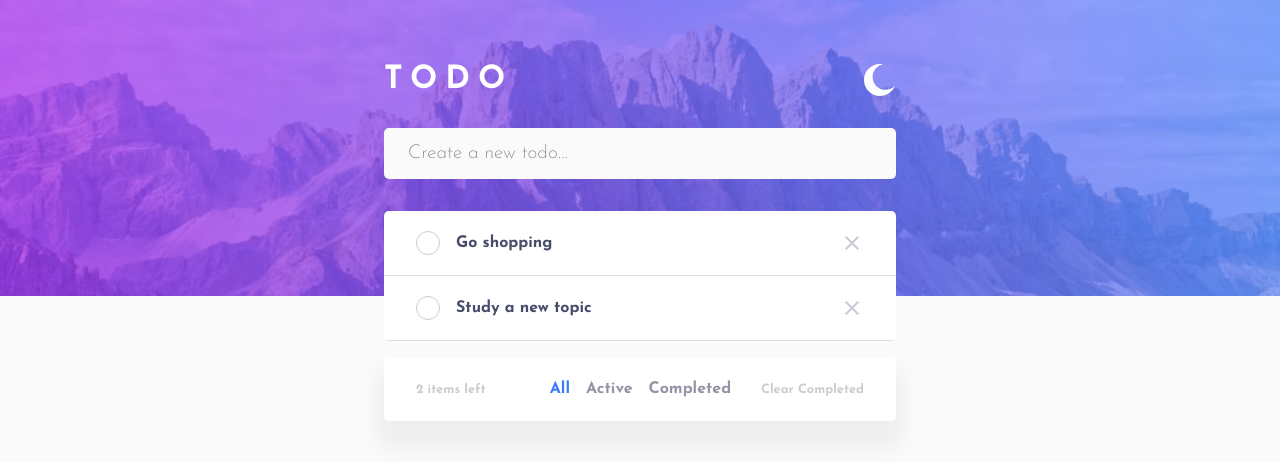
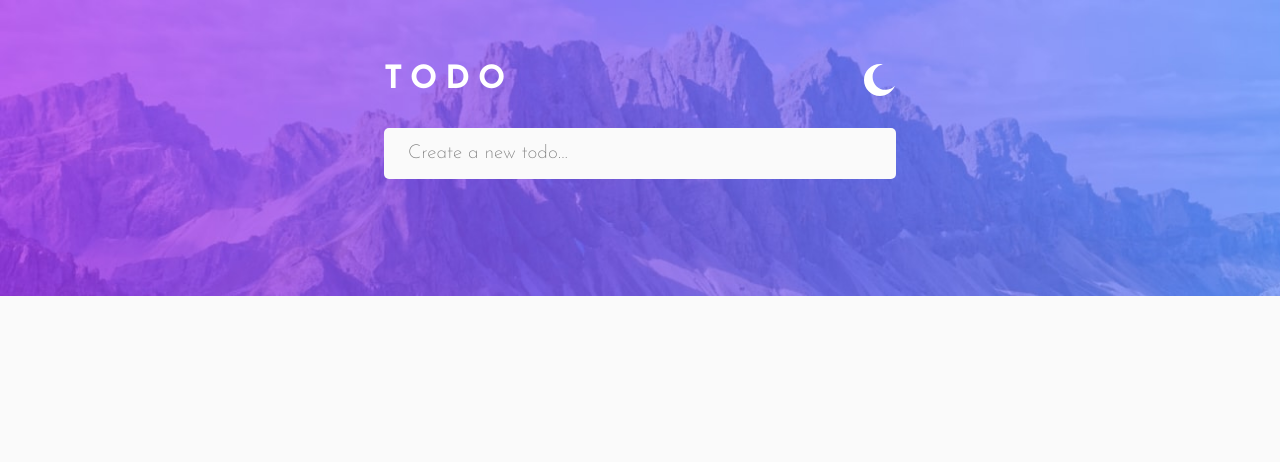
Before and after one commit to kofinartey/todo-app, a React (Create React App) app: page / in a window 1280 px wide. Shown: the top 462 px of the page. Built offline with nearby package versions, Linux system fonts and the light colour scheme.

Commit message:
added local storage

```diff
--- a/src/contexts/TodosContext.js
+++ b/src/contexts/TodosContext.js
@@ -24,69 +24,16 @@ const todoReducer = (state, action) => {
   }
 };
 
-const initialTodos = [
-  { id: 1, task: "Go shopping", completed: false, active: false },
-  { id: 2, task: "Study a new topic", completed: false, active: false },
-];
-
 export function TodoProvider(props) {
+  //fetch todos from local storage if there be any
+  const initialTodos = JSON.parse(localStorage.getItem("todos") || "[]");
   const [todos, dispatch] = useReducer(todoReducer, initialTodos);
 
-  // //fetch todos from local storage
-  // useEffect(() => {
-  //   const data = localStorage.getItem("todos");
-  //   if (data) {
-  //     setTodos(JSON.parse(data));
-  //   }
-  // }, []);
-  // //save todos in local storage
-  // useEffect(() => {
-  //   localStorage.setItem("todos", JSON.stringify(todos));
-  // }, [todos]);
+  //save todos in local storage
+  useEffect(() => {
+    localStorage.setItem("todos", JSON.stringify(todos));
+  }, [todos]);
 
-  // const addTodo = (newTodo) => {
-  //   setTodos((todos) => [
-  //     ...todos,
-  //     { id: uuidv4(), task: newTodo, completed: false, active: false },
-  //   ]);
-  // };
-
-  // const toggleCompletion = (id) => {
-  //   const newTodos = todos.map((todo) =>
-  //     todo.id === id ? { ...todo, completed: !todo.completed } : todo
-  //   );
-  //   setTodos(newTodos);
-  // };
-
-  // const toggleCompletion = (id) => {
-  //   const newTodos = todos.map((todo) => {
-  //     if (todo.id === id) {
-  //       return { ...todo, completed: !todo.completed };
-  //     }
-  //     return todo;
-  //   });
-  //   setTodos(newTodos);
-  // };
-
-  // const removeTodo = (id) => {
-  //   const updatedTodos = todos.filter((todo) => todo.id !== id);
-  //   setTodos(updatedTodos);
-  // };
-
-  // const clearCompleted = () => {
-  //   console.log("clear attempted");
-  //   const updatedTodos = todos.filter((todo) => !todo.completed);
-  //   setTodos(updatedTodos);
-  // };
-
-  // const value = {
-  //   todos,
-  //   setTodos,
-  //   addTodo,
-  //   toggleCompletion,
-  //   removeTodo,
-  //   clearCompleted,
-  // };
   return (
     <TodoContext.Provider value={{ todos, dispatch }}>
       {props.children}
```
